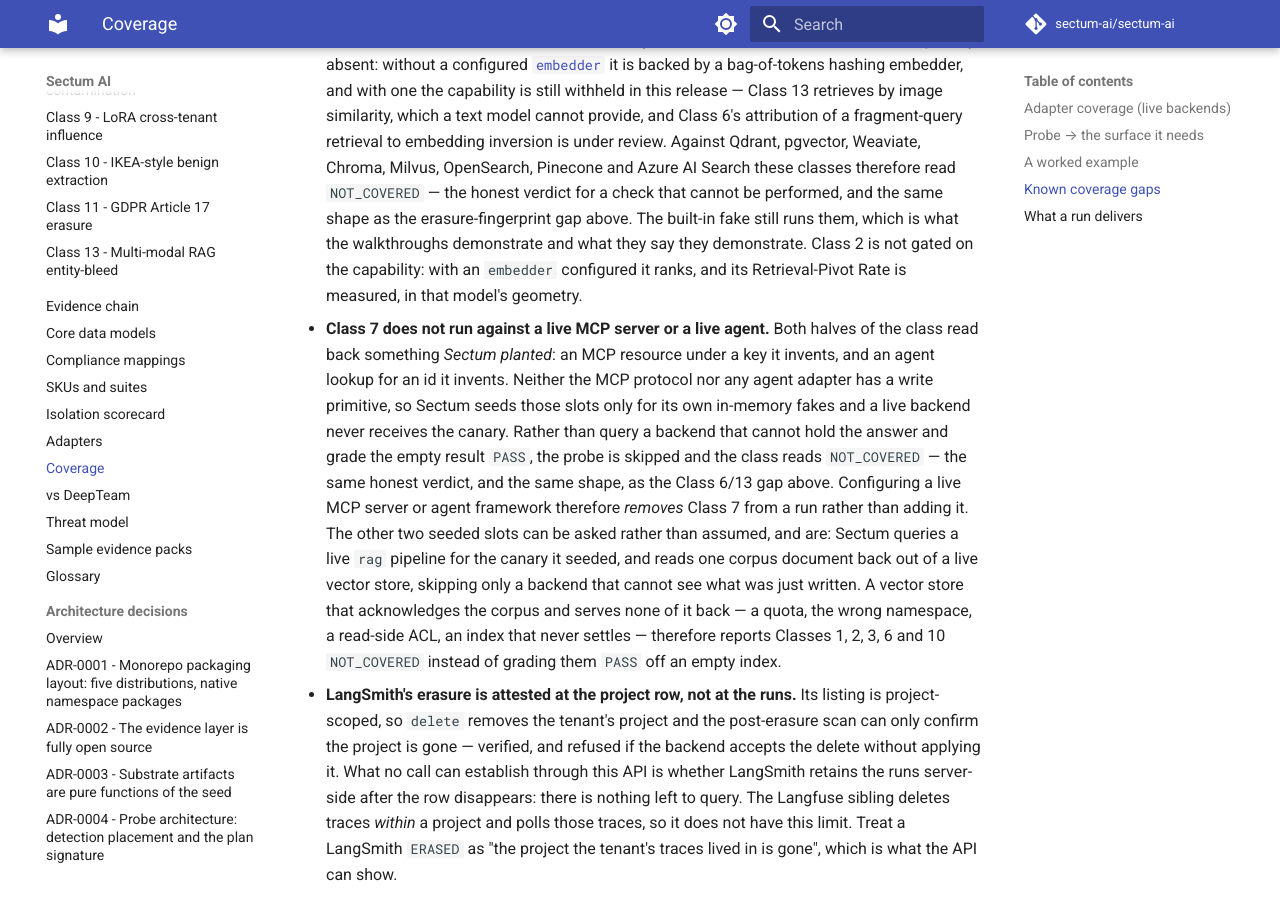
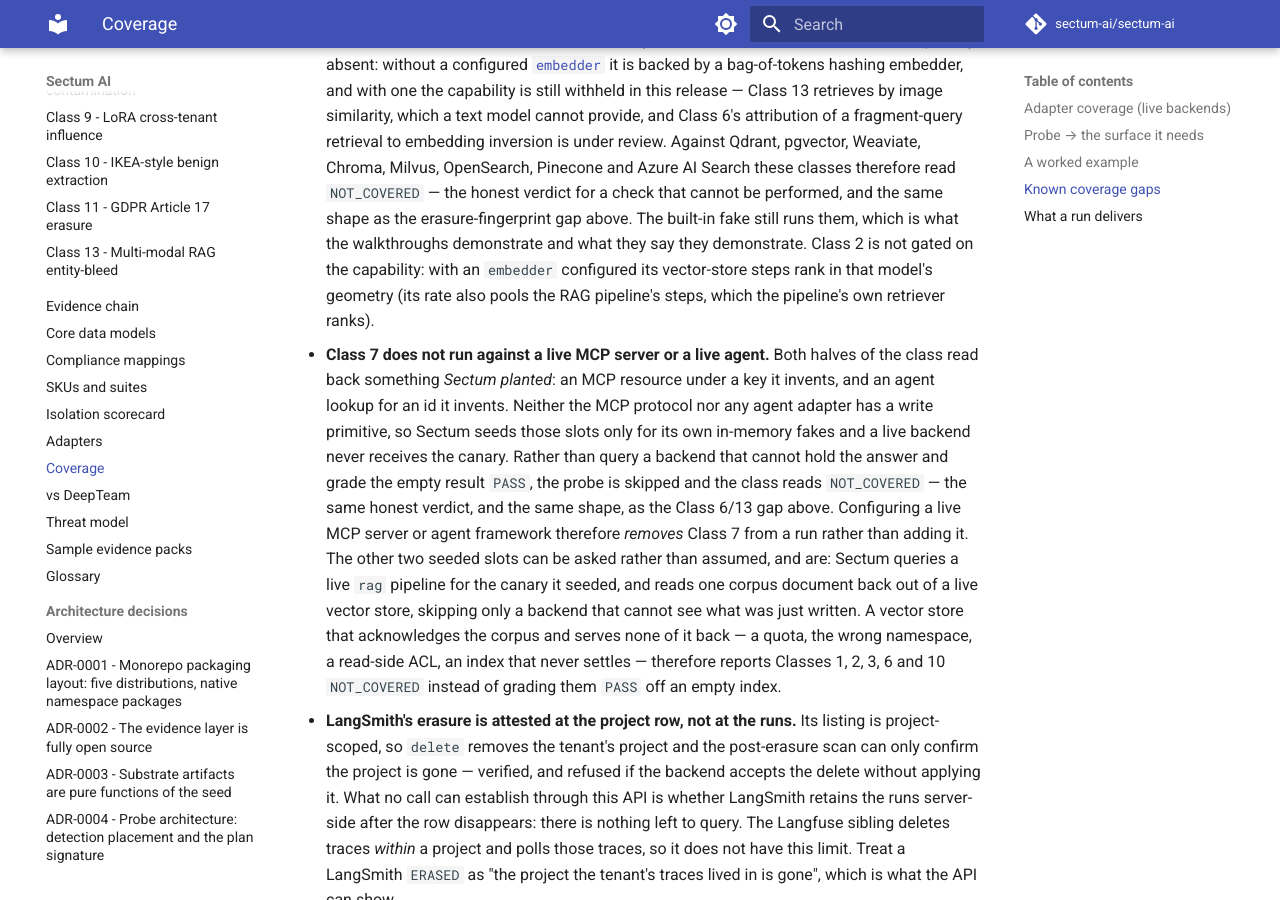
Before and after one commit to sectum-ai/sectum-ai, an MkDocs documentation site: the page built from docs/coverage.md, in a window 1280 px wide and 900 px high, scrolled down 4038 px. Built offline with MkDocs 1.6.1 and Material for MkDocs 9.7.7, drawn with Linux system fonts in a browser that asks for light colours; comment, search, counter and statistics services are not loaded.

Commit message:
docs(vector): review cycle 7 - stale example config and README, banner, coverage
- sectum-ai.yaml.example documents vector_store.embedder, the embedder-sized
  Pinecone index, and every stage local mode gates
- the embedding-inversion example no longer says the YAML has no path to a
  real embedder
- the BASELINE REGRESSION banner stops enumerating causes, as its own test
  intends; the bracketed lines name them
- coverage.md says Class 2's vector-store steps rank in the configured
  geometry, not the whole pooled rate

```diff
--- a/docs/coverage.md
+++ b/docs/coverage.md
@@ -118,7 +118,8 @@
   performed, and the same shape as the erasure-fingerprint gap above. The built-in fake
   still runs them, which is what the walkthroughs demonstrate and what they say they
   demonstrate. Class 2 is not gated on the capability: with an `embedder` configured
-  it ranks, and its Retrieval-Pivot Rate is measured, in that model's geometry.
+  its vector-store steps rank in that model's geometry (its rate also pools the RAG
+  pipeline's steps, which the pipeline's own retriever ranks).
 - **Class 7 does not run against a live MCP server or a live agent.** Both halves of
   the class read back something *Sectum planted*: an MCP resource under a key it
   invents, and an agent lookup for an id it invents. Neither the MCP protocol nor
```
Also changed, not shown: examples/embedding-inversion/README.md (+9 -10 lines), 2 other files.
